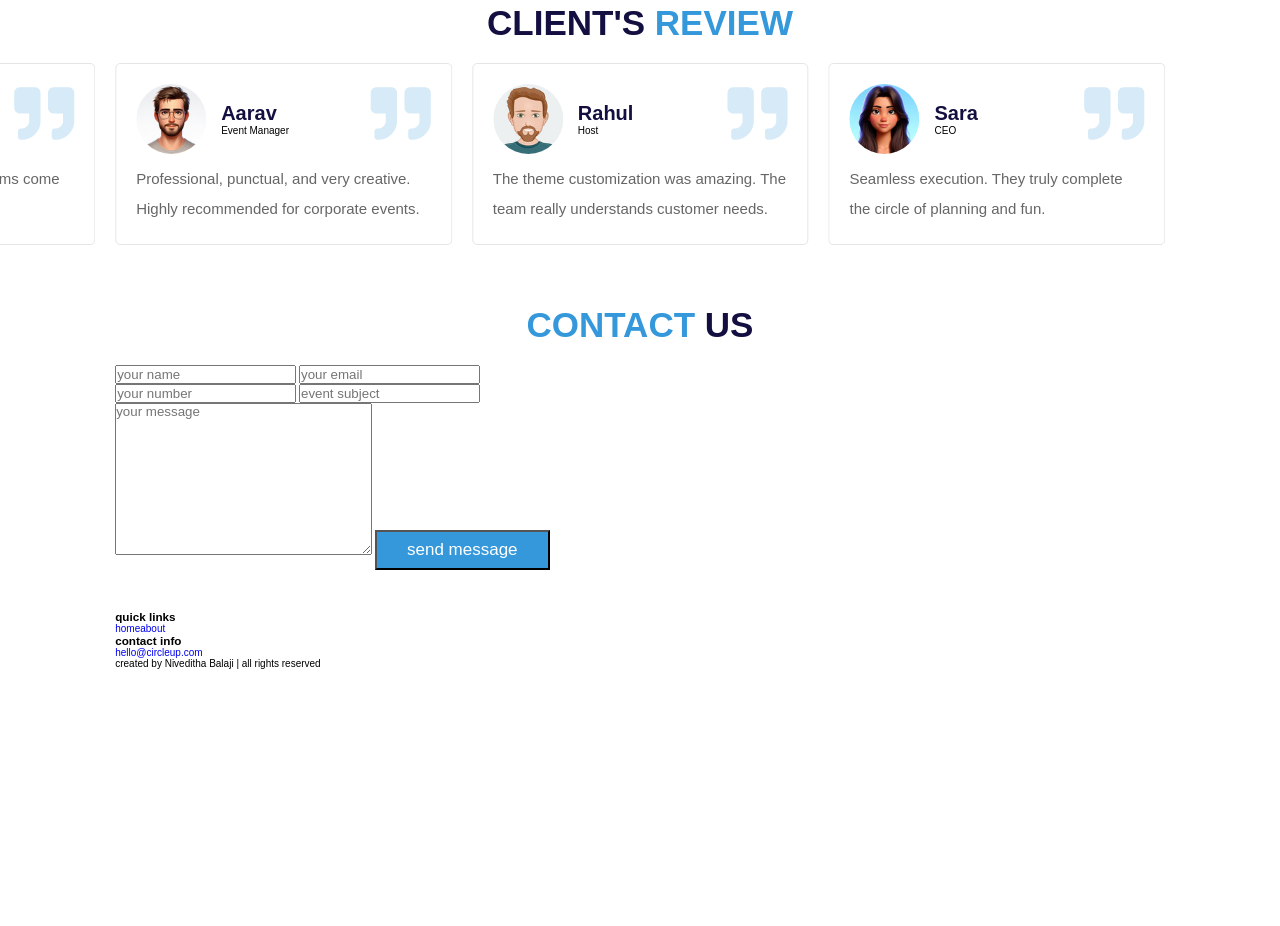
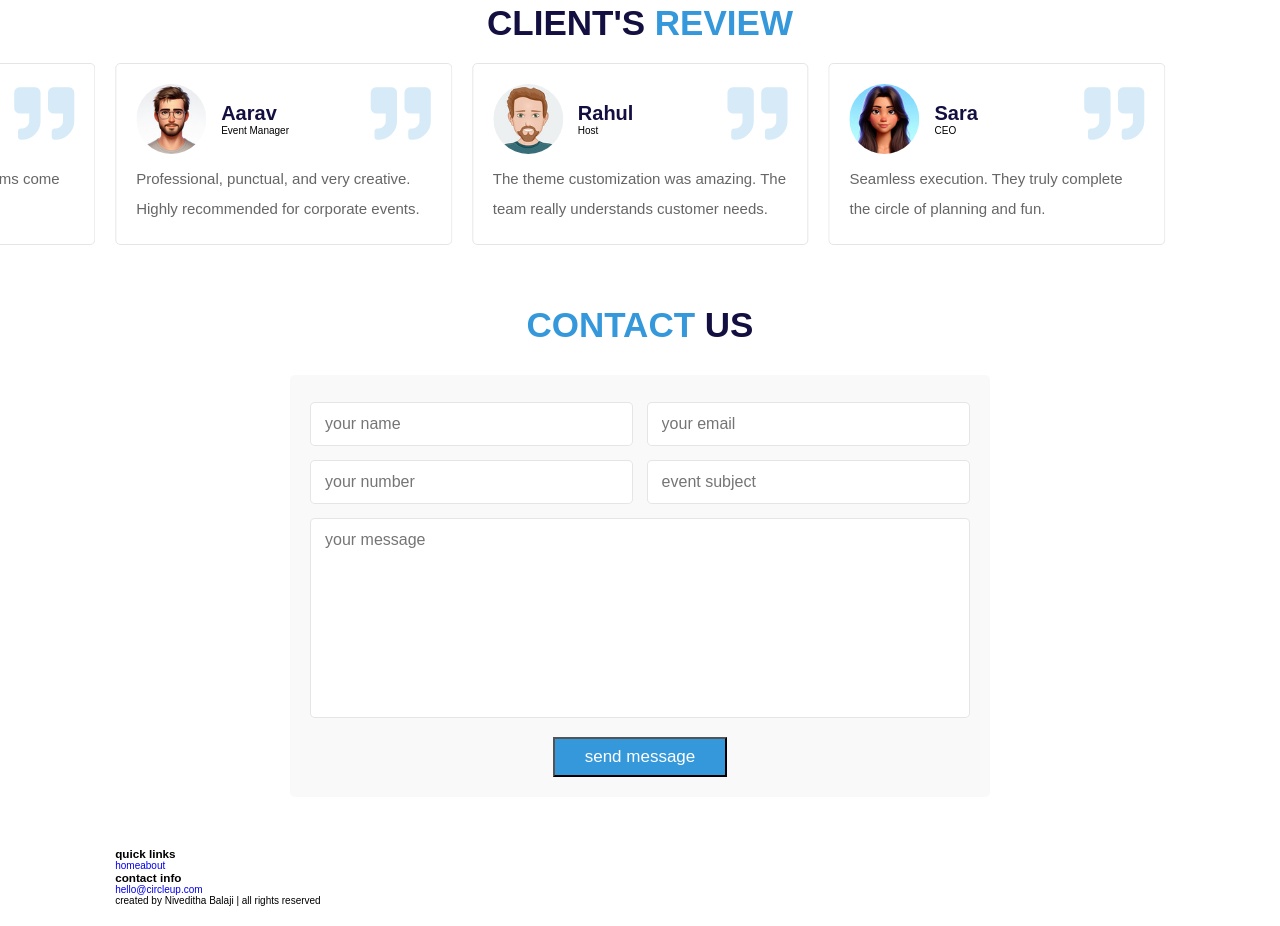
Before and after one commit to NIVEDITHABALAJI/CircleUp-Event-Organizer-Website, a plain HTML site: page index.html in a window 1280 px wide. Shown: the part 2796-3722 px from the top of the page. Before the commit the page ends 3485 px from the top, so only its background shows below. Drawn offline with nearby package versions, Linux system fonts and the light colour scheme.

Commit message:
Updated contact form

```diff
--- a/style.css
+++ b/style.css
@@ -45,6 +45,52 @@ section { padding: 2rem 9%; }
 .review .box .user h3 { font-size: 2rem; color: var(--black); }
 .review .box p { font-size: 1.5rem; color: var(--light-color); line-height: 2; }
 
+/*contact form styling*/
+.contact form {
+    max-width: 70rem;
+    margin: 1rem auto;
+    text-align: center;
+    background: #f9f9f9;
+    padding: 2rem;
+    border-radius: .5rem;
+    box-shadow: var(--border);
+}
+
+.contact form .inputBox {
+    display: flex;
+    justify-content: space-between;
+    flex-wrap: wrap;
+}
+
+.contact form .inputBox input,
+.contact form textarea {
+    width: 100%;
+    background: #fff;
+    border-radius: .5rem;
+    padding: 1.2rem 1.4rem;
+    font-size: 1.6rem;
+    color: var(--black);
+    text-transform: none;
+    margin: .7rem 0;
+    border: var(--border);
+}
+
+.contact form .inputBox input {
+    width: 49%;
+}
+
+.contact form textarea {
+    height: 20rem;
+    resize: none;
+}
+
+/* Mobile responsive adjustments */
+@media (max-width: 768px) {
+    .contact form .inputBox input {
+        width: 100%;
+    }
+}
+
 /* Theme Toggler */
 .theme-toggler { position: fixed; top: 10rem; right: -20rem; background: #fff; z-index: 1000; width: 20rem; text-align: center; border: var(--border); padding: 2rem; }
 .theme-toggler.active { right: 0; }
```
